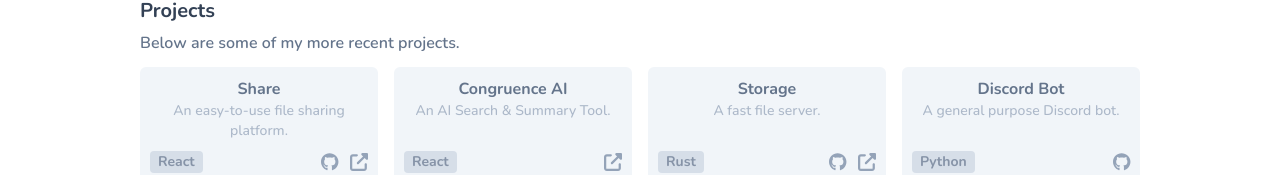
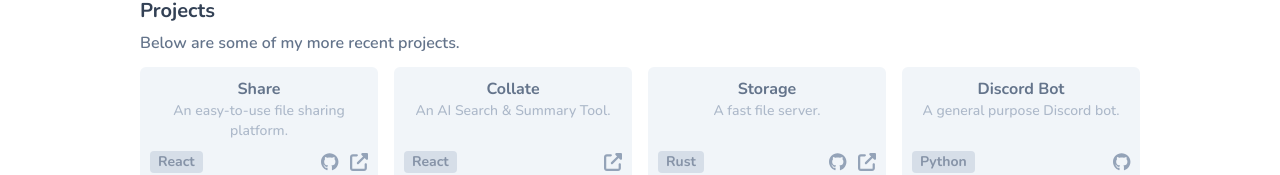
Before and after one commit to harveycoombs/www, a Next.js app: page / in a window 1280 px wide. Shown: the part 405-580 px from the top of the page. Built offline with nearby package versions, Linux system fonts and the light colour scheme.

Commit message:
Project name and url update.

```diff
--- a/src/app/page.tsx
+++ b/src/app/page.tsx
@@ -30,7 +30,7 @@ export default function Home() {
                     <p className="font-semibold max-[550px]:text-sm max-[550px]:font-bold">Below are some of my more recent projects.</p>
                     <div className="grid grid-cols-4 gap-4 mt-3 max-md:grid-cols-2 max-[430px]:grid-cols-1">
                         <ProjectTile title="Share" description="An easy-to-use file sharing platform." url="https://share.harveycoombs.com/" repo="https://github.com/harveycoombs/share" language="React" />
-                        <ProjectTile title="Congruence AI" description="An AI Search & Summary Tool." url="https://aicongruence.com/" language="React" />
+                        <ProjectTile title="Collate" description="An AI Search & Summary Tool." url="https://collate.run/" language="React" />
                         <ProjectTile title="Storage" description="A fast file server." url="https://storage.harveycoombs.com/" repo="https://github.com/harveycoombs/storage" language="Rust" />
                         <ProjectTile title="Discord Bot" description="A general purpose Discord bot." repo="https://github.com/harveycoombs/discord-bot" language="Python" />
                     </div>
```
